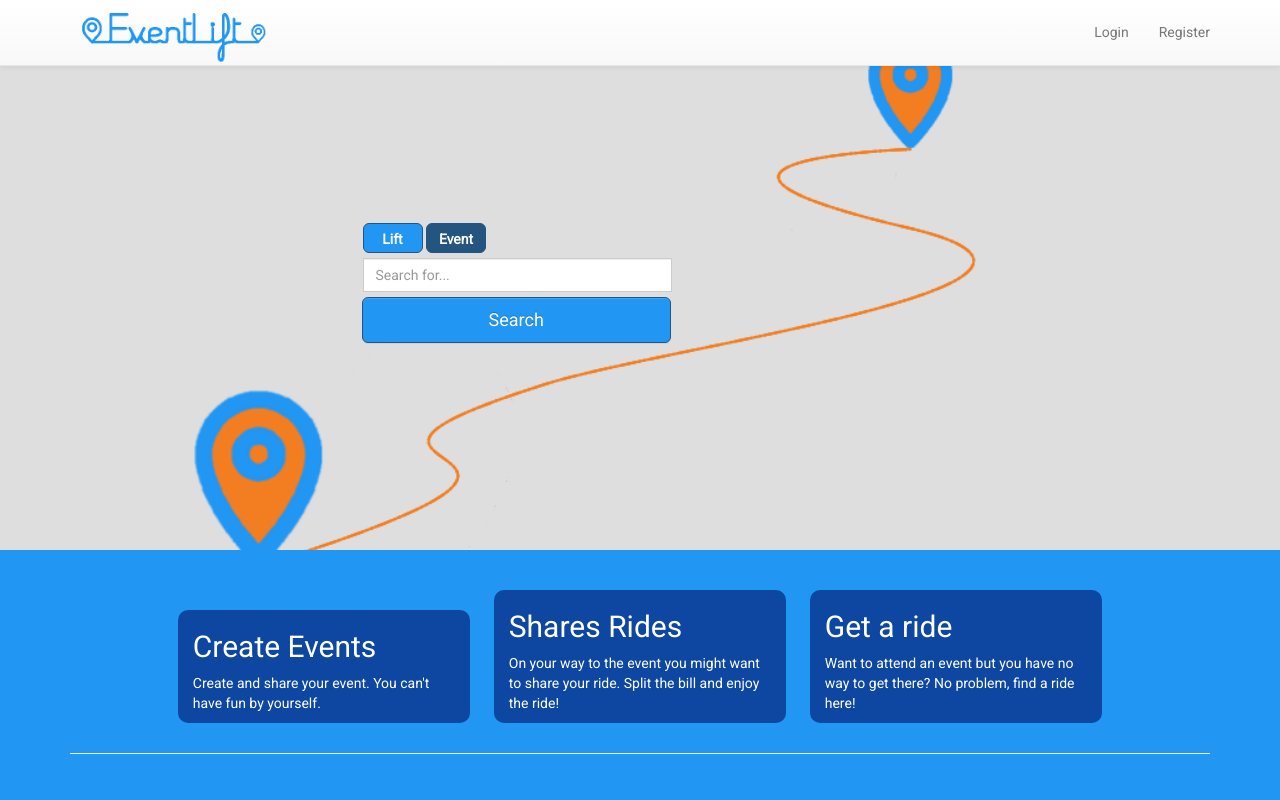
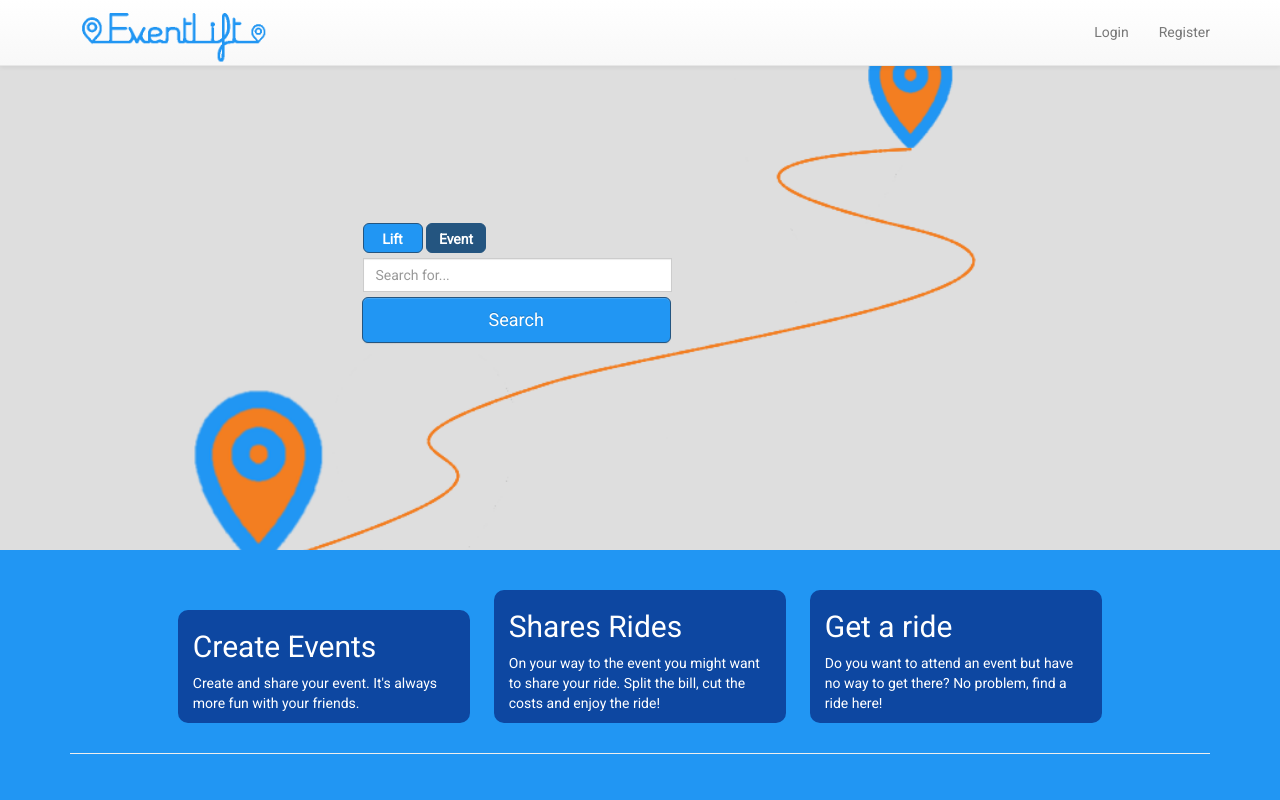
Before and after one commit to BSantos22/eventLift, a Flask app: page / in a window 1280 px wide. Run offline with Flask 2, Linux system fonts and the light colour scheme; some libraries are stand-ins or nearby versions.

Commit message:
Added new information text

```diff
--- a/eventlift/templates/home.html
+++ b/eventlift/templates/home.html
@@ -33,15 +33,15 @@
     <div class="row row-center">
         <div class="col-md-3 col-offset-3 info">
             <h2>Create Events</h2>
-            <p> Create and share your event. You can't have fun by yourself.</p>
+            <p> Create and share your event. It's always more fun with your friends.</p>
         </div>
         <div class="col-md-3 info">
             <h2>Shares Rides</h2>
-            <p> On your way to the event you might want to share your ride. Split the bill and enjoy the ride! </p>
+            <p> On your way to the event you might want to share your ride. Split the bill, cut the costs and enjoy the ride!</p>
         </div>
         <div class="col-md-3 info">
             <h2>Get a ride</h2>
-            <p>Want to attend an event but you have no way to get there? No problem, find a ride here! </p>
+            <p>Do you want to attend an event but have no way to get there? No problem, find a ride here!</p>
         </div>
     </div>
 
```
